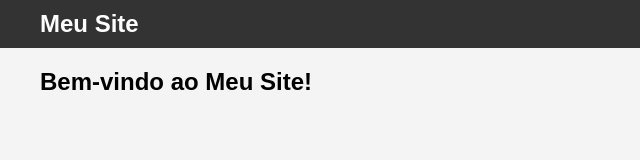
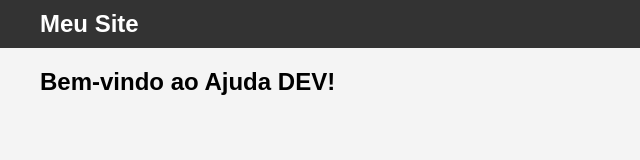
Before and after one commit to profadevairvitorio/ajuda_dev, a plain HTML site: page index.html in a window 1280 px wide. Shown: the full height of the page, 0-640 px from the left. Drawn offline with Linux system fonts and the light colour scheme.

Commit message:
feat: create home

```diff
--- a/index.html
+++ b/index.html
@@ -29,7 +29,7 @@
 </header>
 
 <section class="container mt-4">
-    <h1>Bem-vindo ao Meu Site!</h1>
+    <h1>Bem-vindo ao Ajuda DEV!</h1>
 </section>
 
 <script src="js/site/script.js"></script>
```
